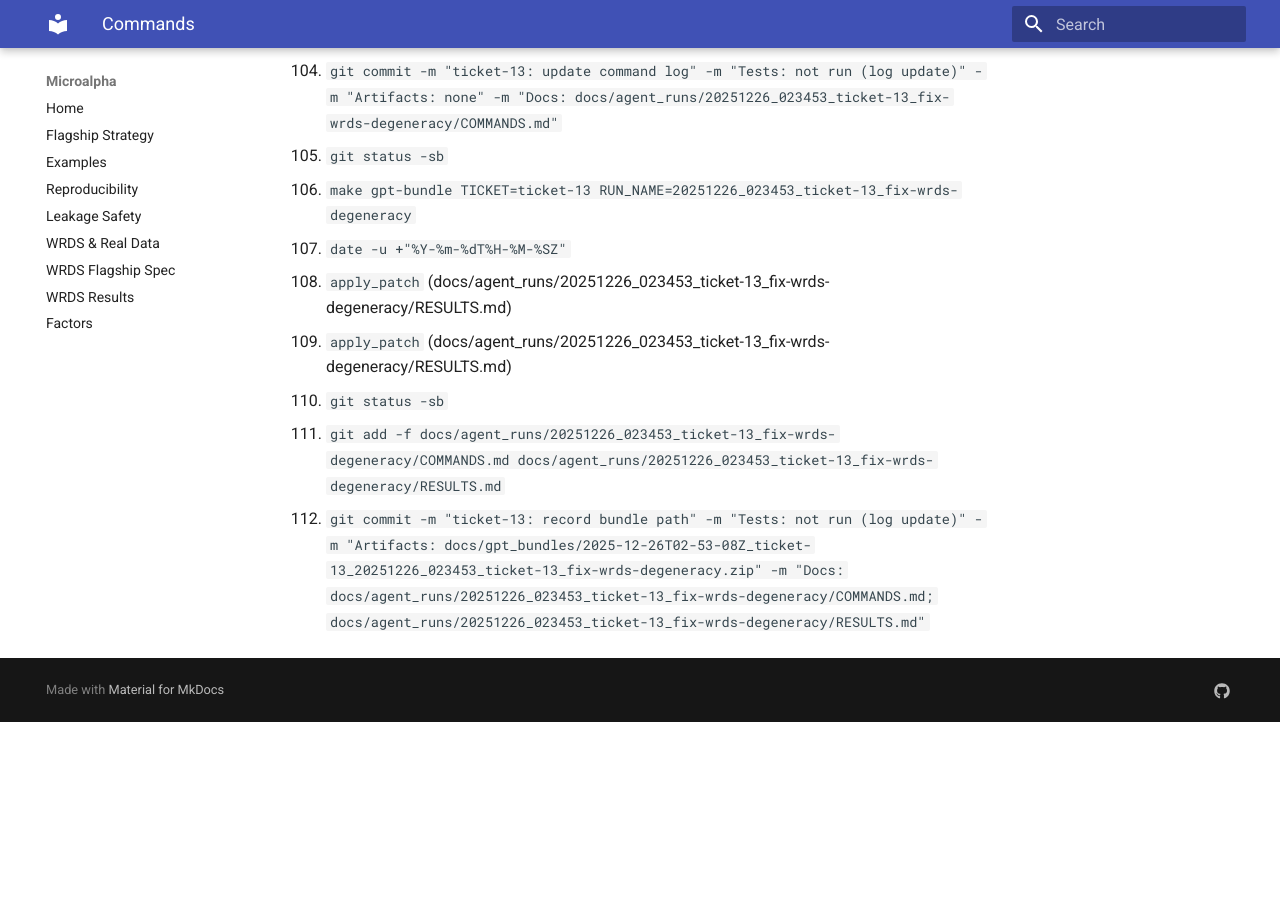
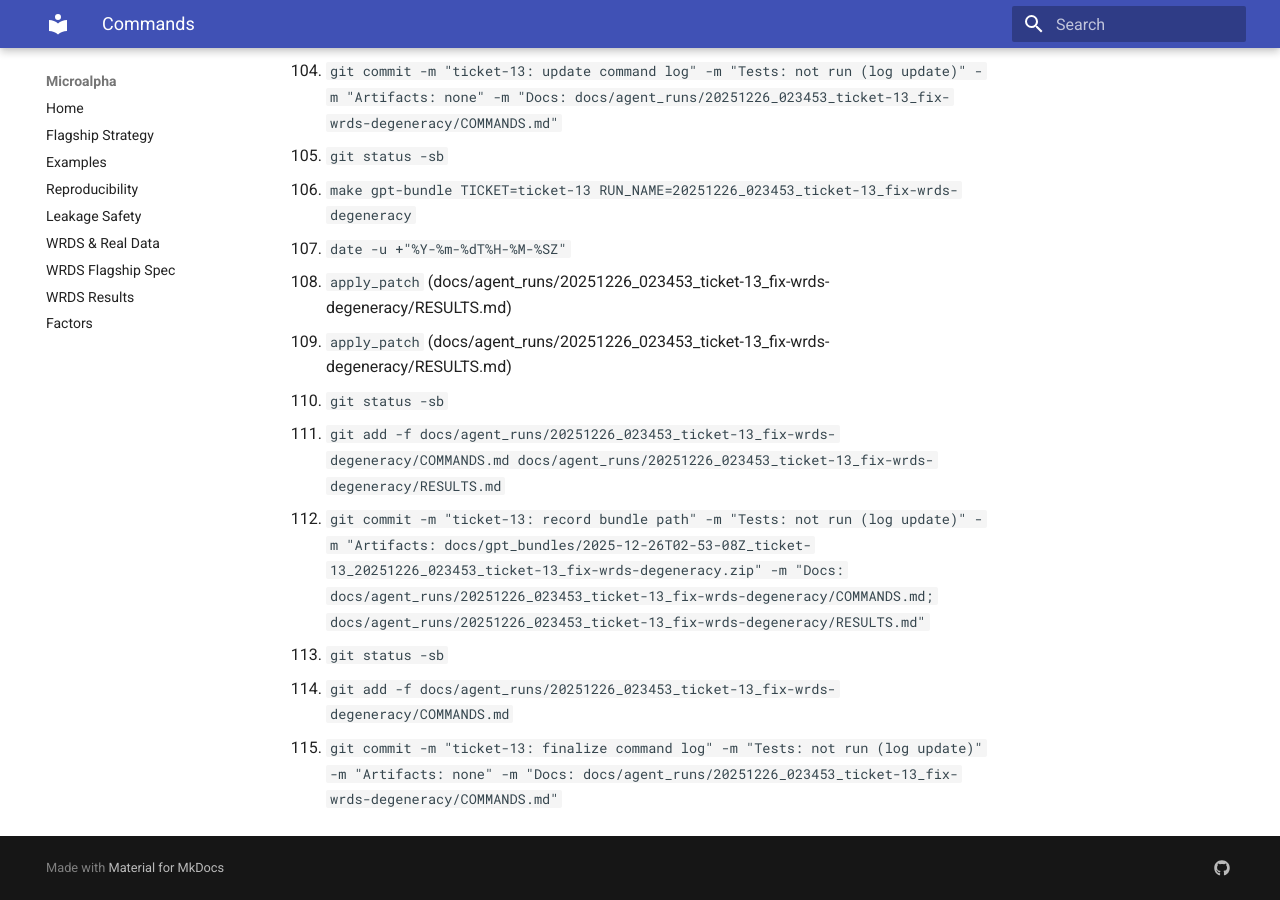
Before and after one commit to MateoBodon/microalpha, an MkDocs documentation site: the page built from docs/agent_runs/20251226_023453_ticket-13_fix-wrds-degeneracy/COMMANDS.md, in a window 1280 px wide and 900 px high, scrolled down 4554 px. Built offline with MkDocs 1.6.1 and Material for MkDocs 9.7.7, drawn with Linux system fonts in a browser that asks for light colours; before the commit the page ends 5276 px from its top, so only the background shows below that.

Commit message:
ticket-13: finalize command log
Tests: not run (log update)

Artifacts: none

Docs: docs/agent_runs/20251226_023453_ticket-13_fix-wrds-degeneracy/COMMANDS.md

```diff
--- a/docs/agent_runs/20251226_023453_ticket-13_fix-wrds-degeneracy/COMMANDS.md
+++ b/docs/agent_runs/20251226_023453_ticket-13_fix-wrds-degeneracy/COMMANDS.md
@@ -112,3 +112,6 @@
 110. `git status -sb`
 111. `git add -f docs/agent_runs/20251226_023453_ticket-13_fix-wrds-degeneracy/COMMANDS.md docs/agent_runs/20251226_023453_ticket-13_fix-wrds-degeneracy/RESULTS.md`
 112. `git commit -m "ticket-13: record bundle path" -m "Tests: not run (log update)" -m "Artifacts: docs/gpt_bundles/2025-12-26T02-53-08Z_ticket-13_20251226_023453_ticket-13_fix-wrds-degeneracy.zip" -m "Docs: docs/agent_runs/20251226_023453_ticket-13_fix-wrds-degeneracy/COMMANDS.md; docs/agent_runs/20251226_023453_ticket-13_fix-wrds-degeneracy/RESULTS.md"`
+113. `git status -sb`
+114. `git add -f docs/agent_runs/20251226_023453_ticket-13_fix-wrds-degeneracy/COMMANDS.md`
+115. `git commit -m "ticket-13: finalize command log" -m "Tests: not run (log update)" -m "Artifacts: none" -m "Docs: docs/agent_runs/20251226_023453_ticket-13_fix-wrds-degeneracy/COMMANDS.md"`
```
